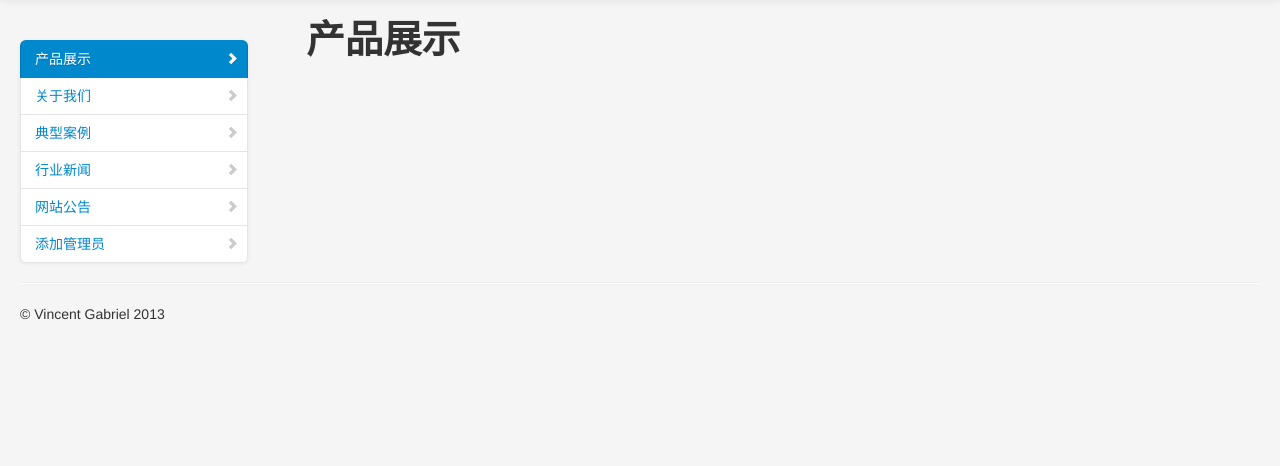
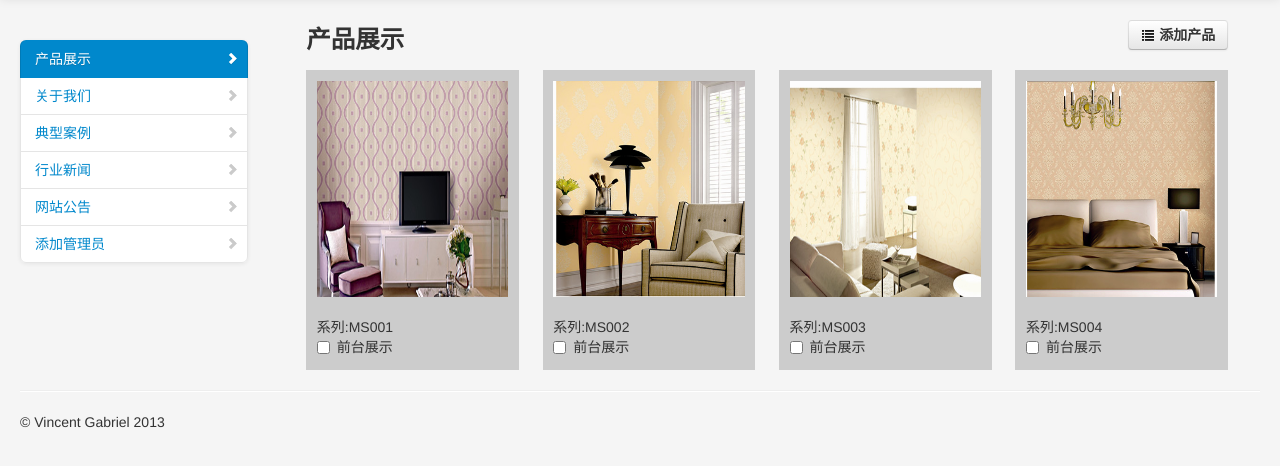
Before and after one commit to NS-CHY/ms, a plain HTML site: page index.html at #!/show in a window 1280 px wide. Shown: the part 50-516 px from the top of the page. Drawn offline with Linux system fonts and the light colour scheme.

Commit message:
show list

```diff
--- a/assets/controller.js
+++ b/assets/controller.js
@@ -57,7 +57,21 @@ app.controller('ctrl', ['$scope',
 // show controller
 app.controller('showCtrl', ['$scope',
 	function($scope) {
-
+		$scope.showObj = {
+			list: [{
+				name: 'MS001',
+				img: 'images/001.jpg'
+			}, {
+				name: 'MS002',
+				img: 'images/002.jpg'
+			}, {
+				name: 'MS003',
+				img: 'images/003.jpg'
+			}, {
+				name: 'MS004',
+				img: 'images/004.jpg'
+			}, ]
+		}
 	}
 ]);
 // about controller
--- a/assets/styles.css
+++ b/assets/styles.css
@@ -215,3 +215,21 @@ body {
 .brand.color_e3ce82{
   color: #e3ce82;
 }
+/*show*/
+#show-list li img{
+  width: 100%;
+  height: 100%;
+}
+#show-list li{
+  height: 300px;
+  background-color: #ccc;
+}
+#show-list li .innerbox{
+  width: 90%;
+  height: 90%;
+  padding:5%;
+}
+#show-img-box{
+  width: 100%;
+  height: 80%;
+}
--- a/tpl/show.html
+++ b/tpl/show.html
@@ -1 +1,22 @@
-<h1>产品展示</h1>
+<div class="widget-box">
+	<div class="widget-title">
+		<h3>
+			<span>产品展示</span>
+			<a class="btn pull-right" href="#/news"><i class="icon icon-list"></i> 添加产品</a>
+		</h3>
+	</div>
+	<ul class="unstyled" id="show-list">
+		<li class="span3" ng-repeat="slist in showObj.list">
+			<div class="innerbox">
+				<div id="show-img-box">
+					<img ng-src="{{slist.img}}" alt="" >
+				</div>
+				<br>
+				<span>系列:{{slist.name}}</span>
+				<label class="checkbox" for="">
+					<input type="checkbox">前台展示
+				</label>
+			</div>
+		</li>
+	</ul>
+</div>
```
Also changed, not shown: images/001.jpg (added), images/002.jpg (added), images/003.jpg (added), images/004.jpg (added).
